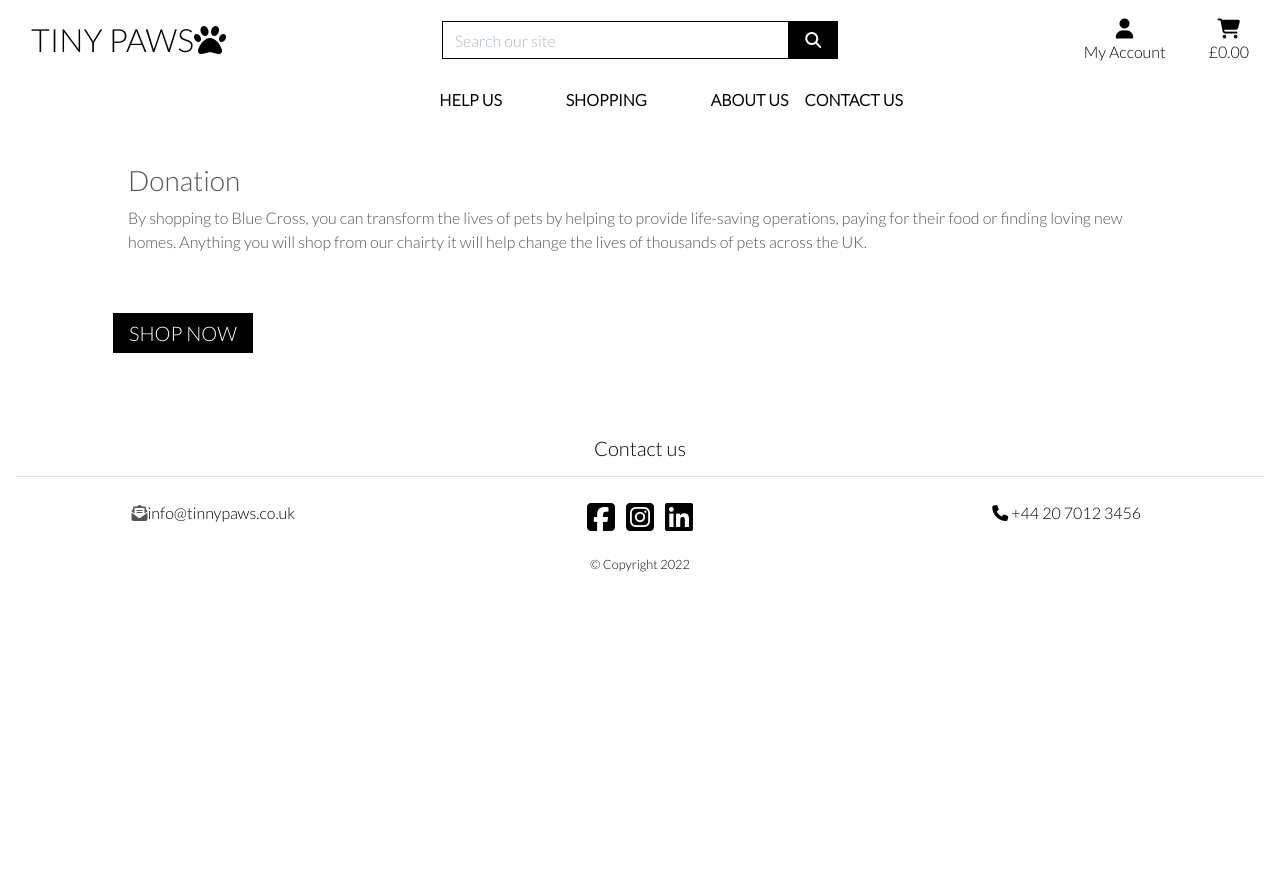
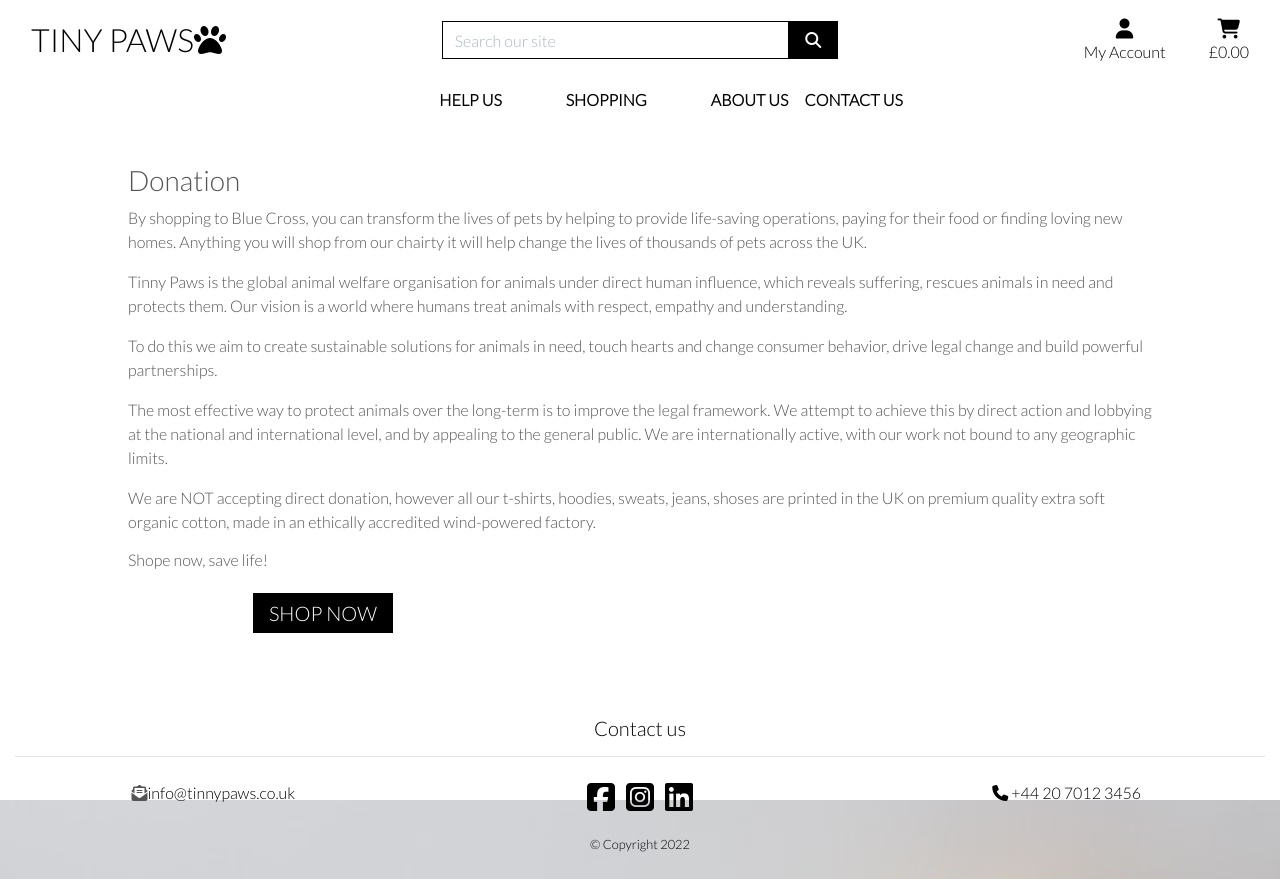
Before and after one commit to kaanalptkn/tinypaws-p4-ka, a Django app: page /help-us/ in a window 1280 px wide. Before the commit the page ends 572 px from the top, so only its background shows below. Run offline with Django 3.2, Linux system fonts and the light colour scheme; some libraries are stand-ins or nearby versions.

Commit message:
Updated donation page

```diff
--- a/help_us/templates/help_us/donation.html
+++ b/help_us/templates/help_us/donation.html
@@ -19,6 +19,25 @@
             paying for their food or finding loving new homes. Anything you will shop from our chairty it will help change
             the lives of thousands of pets across the UK.
         </p>
+        <p>
+            Tinny Paws is the global animal welfare organisation for animals under direct human influence, which reveals
+            suffering, rescues animals in need and protects them. Our vision is a world where humans treat animals with
+            respect, empathy and understanding.
+        </p>
+        <p>
+            To do this we aim to create sustainable solutions for animals in need, touch hearts and change consumer
+            behavior, drive legal change and build powerful partnerships.
+        </p>
+        <p>
+            The most effective way to protect animals over the long-term is to improve the legal framework. We attempt to
+            achieve this by direct action and lobbying at the national and international level, and by appealing to the
+            general public. We are internationally active, with our work not bound to any geographic limits.
+        </p>
+        <p>
+            We are NOT accepting direct donation, however all our t-shirts, hoodies, sweats, jeans, shoses are printed in
+            the UK on premium quality extra soft organic cotton, made in an ethically accredited wind-powered factory.
+        </p>
+        <h6>Shope now, save life!</h6>
         <div class="row">
             <div class="my-5">
                 <h4>
```
